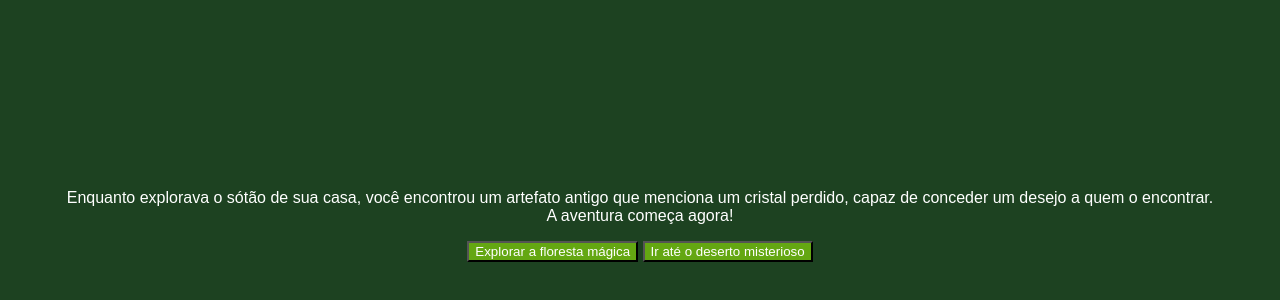
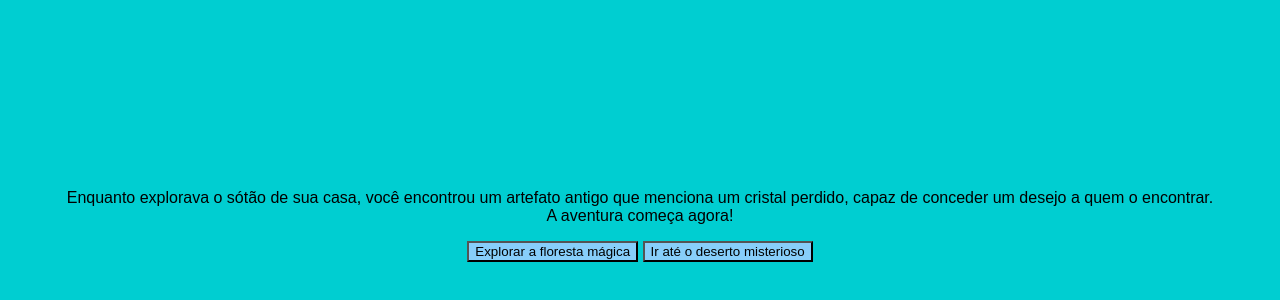
Before and after one commit to MariaEduardaPavani/Game-Pavani, a plain HTML site: page index.html in a window 1280 px wide. Shown: the part 142-442 px from the top of the page. Drawn offline with Linux system fonts and the light colour scheme; a web font is replaced by a local one.

Commit message:
Update style.css

```diff
--- a/style.css
+++ b/style.css
@@ -1,6 +1,6 @@
 body {
-    background-color: #1D4221;
-    color: white;
+    background-color: #00CED1;
+    color: black;
     font-family: "Bai Jamjuree", sans-serif;
     display: flex;
     justify-content: center;
@@ -10,8 +10,8 @@ body {
 }
 
 button {
-    background-color: #64A712;
-    color: white;
+    background-color: #87CEFA;
+    color: black;
     font-family: "Bai Jamjuree", sans-serif;
 }
 
```
